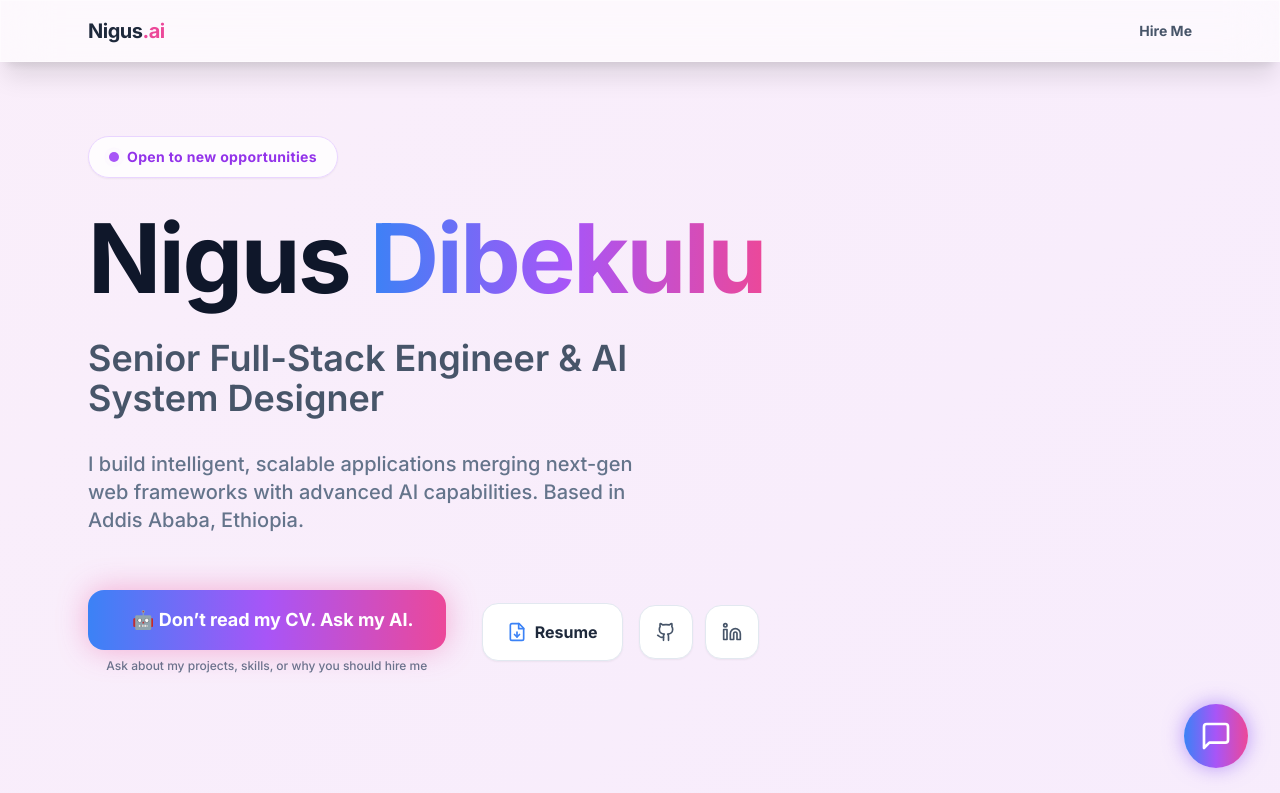
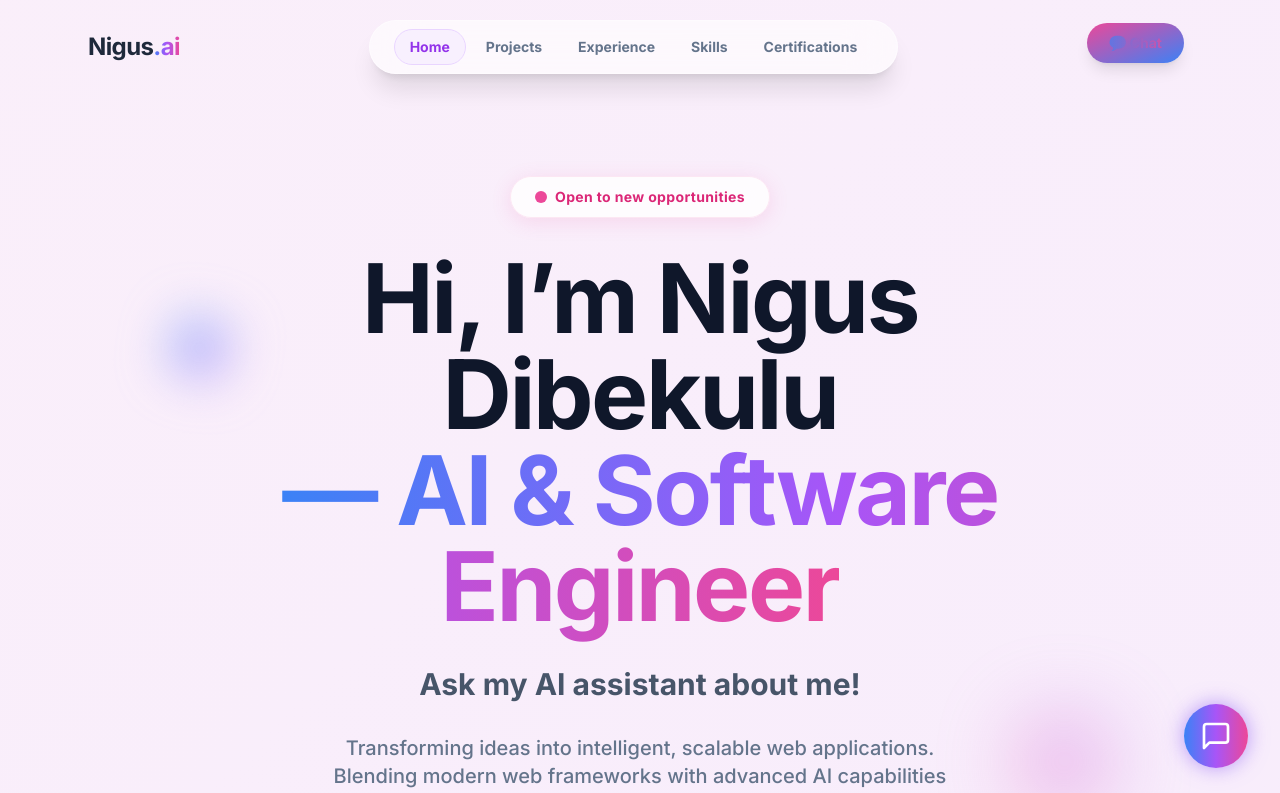
Before and after one commit to nigus21/portfolio-frontend, a React (Vite) app: page / in a window 1280 px wide. Shown: the top 793 px of the page. Built offline with nearby package versions, Linux system fonts and the light colour scheme.

Commit message:
UI updated

```diff
--- a/src/App.jsx
+++ b/src/App.jsx
@@ -1,8 +1,10 @@
 import React from 'react';
+import Navbar from './components/Navbar';
 import Hero from './components/Hero';
 import Timeline from './components/Timeline';
 import Skills from './components/Skills';
 import Projects from './components/Projects';
+import Certifications from './components/Certifications';
 import Chatbot from './components/Chatbot';
 
 function App() {
@@ -16,25 +18,14 @@ function App() {
                 <div className="absolute top-[40%] left-[40%] w-[30%] h-[30%] rounded-full bg-cyan-400/20 blur-[100px] animate-blob animation-delay-3000"></div>
             </div>
 
-            <nav className="fixed top-0 w-full border-b border-white/20 glass z-40">
-                <div className="max-w-6xl mx-auto px-6 py-4 flex justify-between items-center">
-                    <div className="text-xl font-bold tracking-tight text-slate-800">
-                        Nigus<span className="text-pink-500">.ai</span>
-                    </div>
-                    <a
-                        href="#contact"
-                        className="text-sm font-bold text-slate-600 hover:text-purple-600 transition-colors"
-                    >
-                        Hire Me
-                    </a>
-                </div>
-            </nav>
+            <Navbar />
 
             <main className="pt-24 pb-12 max-w-6xl mx-auto px-6 space-y-32">
                 <Hero />
+                <Projects />
+                <Timeline />
                 <Skills />
-                <Timeline />
-                <Projects />
+                <Certifications />
             </main>
 
             <footer className="border-t border-slate-200/50 py-10 mt-20 text-center text-slate-500 text-sm glass">
--- /dev/null
+++ b/src/components/Certifications.jsx
@@ -0,0 +1,93 @@
+import React from 'react';
+import { motion } from 'framer-motion';
+import { Award, ExternalLink } from 'lucide-react';
+
+const certsData = [
+    {
+        title: 'Supervised Machine Learning: Regression and Classification',
+        issuer: 'Stanford University (Andrew Ng)',
+        date: '2023',
+        link: '#',
+        color: 'from-blue-400 to-cyan-400',
+    },
+    {
+        title: 'KIFIYA AI Mastery Training Program',
+        issuer: 'KIFIYA Financial Technology',
+        date: '2023',
+        link: '#',
+        color: 'from-purple-400 to-pink-400',
+    },
+    {
+        title: 'Advanced Learning Algorithms',
+        issuer: 'Stanford University (Andrew Ng)',
+        date: '2023',
+        link: '#',
+        color: 'from-indigo-400 to-purple-400',
+    },
+    {
+        title: 'CCNA Certification',
+        issuer: 'Cisco',
+        date: '2022',
+        link: '#',
+        color: 'from-pink-400 to-orange-400',
+    },
+];
+
+const Certifications = () => {
+    return (
+        <section id="certifications" className="py-24 relative">
+            <div className="text-center mb-16">
+                <motion.h2
+                    initial={{ opacity: 0, y: 20 }}
+                    whileInView={{ opacity: 1, y: 0 }}
+                    viewport={{ once: true }}
+                    className="text-4xl md:text-6xl font-extrabold text-slate-900"
+                >
+                    My <span className="text-gradient">Certifications</span>
+                </motion.h2>
+                <p className="mt-4 text-slate-500 max-w-2xl mx-auto text-lg font-medium">
+                    Continuous learning and verified expertise in AI and networking.
+                </p>
+            </div>
+
+            <div className="grid grid-cols-1 md:grid-cols-2 gap-8">
+                {certsData.map((cert, index) => (
+                    <motion.a
+                        href={cert.link}
+                        target="_blank"
+                        rel="noopener noreferrer"
+                        key={index}
+                        initial={{ opacity: 0, scale: 0.9, y: 30 }}
+                        whileInView={{ opacity: 1, scale: 1, y: 0 }}
+                        viewport={{ once: true, margin: '-50px' }}
+                        whileHover={{ y: -5, scale: 1.02 }}
+                        transition={{ duration: 0.4, delay: index * 0.1 }}
+                        className="p-8 rounded-3xl glass relative group overflow-hidden border border-white hover:border-purple-200 shadow-sm hover:shadow-xl transition-all duration-300 block"
+                    >
+                        <div className={`absolute top-0 right-0 w-32 h-32 bg-gradient-to-br ${cert.color} opacity-20 rounded-bl-full blur-[30px] group-hover:opacity-40 transition-all duration-500`}></div>
+
+                        <div className="flex items-start justify-between">
+                            <div className={`p-4 rounded-2xl bg-gradient-to-br ${cert.color} text-white shadow-md mb-6 inline-block`}>
+                                <Award className="w-8 h-8" />
+                            </div>
+                            <ExternalLink className="w-6 h-6 text-slate-300 group-hover:text-purple-500 transition-colors" />
+                        </div>
+
+                        <h3 className="text-2xl font-bold mb-3 text-slate-800 relative z-10 group-hover:text-purple-600 transition-colors leading-tight">
+                            {cert.title}
+                        </h3>
+
+                        <div className="flex justify-between items-center mt-6 border-t border-slate-100 pt-5">
+                            <span className="text-slate-500 font-bold">{cert.issuer}</span>
+                            <span className="px-4 py-1.5 bg-slate-100 rounded-full text-xs font-bold text-slate-600 tracking-wider">
+                                {cert.date}
+                            </span>
+                        </div>
+                    </motion.a>
+                ))}
+            </div>
+        </section>
+    );
+};
+
+export default Certifications;
--- a/src/components/Hero.jsx
+++ b/src/components/Hero.jsx
@@ -1,6 +1,6 @@
 import React from 'react';
 import { motion } from 'framer-motion';
-import { FileDown, Mail, Github, Linkedin, Sparkles } from 'lucide-react';
+import { FileDown, Github, Linkedin, Sparkles } from 'lucide-react';
 
 const Hero = () => {
     const openChat = () => {
@@ -8,22 +8,22 @@ const Hero = () => {
     };
 
     return (
-        <section className="relative min-h-[70vh] flex flex-col items-start justify-center text-left pt-10" id="contact">
+        <section id="home" className="relative min-h-[90vh] flex flex-col items-center justify-center text-center pt-20">
             <motion.div
                 initial={{ opacity: 0, y: 30 }}
                 animate={{ opacity: 1, y: 0 }}
-                transition={{ duration: 0.6, staggerChildren: 0.1 }}
-                className="space-y-8 w-full"
+                transition={{ duration: 0.6, staggerChildren: 0.15 }}
+                className="space-y-8 w-full max-w-4xl mx-auto flex flex-col items-center"
             >
                 <motion.div
-                    initial={{ opacity: 0, scale: 0.9 }}
+                    initial={{ opacity: 0, scale: 0.8 }}
                     animate={{ opacity: 1, scale: 1 }}
-                    transition={{ duration: 0.5 }}
-                    className="inline-flex items-center space-x-2 bg-white/80 backdrop-blur-sm text-purple-600 px-5 py-2.5 rounded-full border border-purple-200 shadow-sm text-sm font-bold tracking-wide"
+                    transition={{ duration: 0.5, type: 'spring', bounce: 0.5 }}
+                    className="inline-flex items-center space-x-2 bg-white/80 backdrop-blur-md text-pink-600 px-6 py-2.5 rounded-full shadow-[0_4px_20px_rgba(236,72,153,0.15)] border border-pink-100 text-sm font-bold tracking-wide"
                 >
-                    <span className="relative flex h-2.5 w-2.5">
-                        <span className="animate-ping absolute inline-flex h-full w-full rounded-full bg-purple-400 opacity-75"></span>
-                        <span className="relative inline-flex rounded-full h-2.5 w-2.5 bg-purple-500"></span>
+                    <span className="relative flex h-3 w-3">
+                        <span className="animate-ping absolute inline-flex h-full w-full rounded-full bg-pink-400 opacity-75"></span>
+                        <span className="relative inline-flex rounded-full h-3 w-3 bg-pink-500"></span>
                     </span>
                     <span>Open to new opportunities</span>
                 </motion.div>
@@ -32,76 +32,87 @@ const Hero = () => {
                     initial={{ opacity: 0, y: 20 }}
                     animate={{ opacity: 1, y: 0 }}
                     transition={{ duration: 0.5, delay: 0.1 }}
-                    className="text-6xl md:text-8xl font-extrabold tracking-tight text-slate-900 leading-[1.1]"
+                    className="text-5xl sm:text-7xl lg:text-8xl font-black tracking-tight text-slate-900 leading-[1.1]"
                 >
-                    Nigus <span className="text-gradient">Dibekulu</span>
+                    Hi, I’m Nigus Dibekulu
+                    <br />
+                    <span className="text-gradient">— AI & Software Engineer</span>
                 </motion.h1>
 
                 <motion.h2
                     initial={{ opacity: 0, y: 20 }}
                     animate={{ opacity: 1, y: 0 }}
                     transition={{ duration: 0.5, delay: 0.2 }}
-                    className="text-2xl md:text-4xl text-slate-600 max-w-2xl font-semibold"
+                    className="text-2xl md:text-3xl text-slate-600 font-bold"
                 >
-                    Senior Full-Stack Engineer & AI System Designer
+                    Ask my AI assistant about me!
                 </motion.h2>
 
                 <motion.p
                     initial={{ opacity: 0, y: 20 }}
                     animate={{ opacity: 1, y: 0 }}
                     transition={{ duration: 0.5, delay: 0.3 }}
-                    className="max-w-xl text-slate-500 text-lg md:text-xl leading-relaxed font-medium"
+                    className="max-w-2xl text-slate-500 text-lg md:text-xl leading-relaxed font-medium"
                 >
-                    I build intelligent, scalable applications merging next-gen web frameworks with advanced AI capabilities. Based in Addis Ababa, Ethiopia.
+                    Transforming ideas into intelligent, scalable web applications. Blending modern web frameworks with advanced AI capabilities natively from Addis Ababa, Ethiopia.
                 </motion.p>
 
                 <motion.div
-                    initial={{ opacity: 0, y: 20 }}
-                    animate={{ opacity: 1, y: 0 }}
+                    initial={{ opacity: 0, scale: 0.9 }}
+                    animate={{ opacity: 1, scale: 1 }}
                     transition={{ duration: 0.5, delay: 0.4 }}
-                    className="flex flex-col sm:flex-row flex-wrap items-start sm:items-center gap-5 pt-6 relative z-10"
+                    className="flex flex-col items-center gap-6 pt-8 w-full z-10"
                 >
-                    {/* Big Attention Grabber CTA */}
-                    <div className="flex flex-col items-start sm:items-center gap-2">
+                    {/* Main CTA */}
+                    <div className="flex flex-col items-center gap-3">
                         <motion.button
-                            whileHover={{ scale: 1.05 }}
+                            whileHover={{ scale: 1.05, y: -5 }}
                             whileTap={{ scale: 0.95 }}
                             onClick={openChat}
-                            className="relative group flex items-center space-x-3 bg-gradient-to-r from-blue-500 via-purple-500 to-pink-500 text-white px-8 py-4 rounded-2xl font-bold text-lg shadow-[0_0_30px_rgba(236,72,153,0.4)] hover:shadow-[0_0_40px_rgba(139,92,246,0.6)] transition-all duration-300"
+                            className="relative group flex items-center space-x-3 bg-gradient-to-r from-blue-500 via-purple-500 to-pink-500 text-white px-10 py-5 rounded-full font-bold text-xl md:text-2xl shadow-[0_10px_40px_rgba(236,72,153,0.5)] hover:shadow-[0_15px_50px_rgba(139,92,246,0.6)] transition-all duration-300 overflow-hidden"
                         >
-                            <div className="absolute inset-0 rounded-2xl bg-white/20 blur-md opacity-0 group-hover:opacity-100 transition-opacity duration-300"></div>
-                            {/* <Sparkles className="w-6 h-6 animate-pulse" /> */}
-                            <span className="relative z-10">🤖 Don’t read my CV. Ask my AI.</span>
+                            <div className="absolute inset-0 w-full h-full bg-gradient-to-r from-transparent via-white/20 to-transparent -translate-x-full group-hover:animate-[shimmer_1.5s_infinite]"></div>
+                            <Sparkles className="w-7 h-7 animate-pulse text-yellow-200" />
+                            <span className="relative z-10 tracking-wide">🚀 Talk to AI About Nigus</span>
                         </motion.button>
-                        <span className="text-xs text-slate-500 font-medium ml-2 sm:ml-0">
-                            Ask about my projects, skills, or why you should hire me
-                        </span>
                     </div>
 
-                    <div className="flex flex-row gap-4 mt-4 sm:mt-0 sm:ml-4">
+                    <div className="flex flex-row items-center gap-4 mt-2">
                         <motion.a
-                            whileHover={{ scale: 1.05 }}
+                            whileHover={{ scale: 1.05, y: -2 }}
                             whileTap={{ scale: 0.95 }}
                             href="/resume.pdf"
                             target="_blank"
-                            className="flex items-center space-x-2 bg-white text-slate-800 border border-slate-200 px-6 py-4 rounded-2xl font-bold shadow-sm hover:shadow-md transition-all"
+                            className="flex items-center space-x-2 bg-white text-slate-800 border-2 border-slate-100 px-8 py-3.5 rounded-2xl font-bold shadow-lg shadow-blue-500/5 hover:shadow-blue-500/10 hover:border-blue-200 transition-all text-lg"
                         >
                             <FileDown className="w-5 h-5 text-blue-500" />
-                            <span>Resume</span>
+                            <span>Download CV</span>
                         </motion.a>
 
                         <div className="flex items-center gap-3">
-                            <a href="https://github.com" target="_blank" rel="noreferrer" className="p-4 bg-white border border-slate-200 rounded-2xl text-slate-600 hover:text-purple-600 shadow-sm hover:shadow-md transition-all">
-                                <Github className="w-5 h-5" />
-                            </a>
-                            <a href="https://linkedin.com" target="_blank" rel="noreferrer" className="p-4 bg-white border border-slate-200 rounded-2xl text-slate-600 hover:text-blue-600 shadow-sm hover:shadow-md transition-all">
-                                <Linkedin className="w-5 h-5" />
-                            </a>
+                            <motion.a whileHover={{ y: -3 }} href="https://github.com" target="_blank" rel="noreferrer" className="p-4 bg-white border border-slate-100 rounded-2xl text-slate-600 hover:text-purple-600 shadow-md hover:shadow-xl hover:border-purple-200 transition-all">
+                                <Github className="w-6 h-6" />
+                            </motion.a>
+                            <motion.a whileHover={{ y: -3 }} href="https://linkedin.com" target="_blank" rel="noreferrer" className="p-4 bg-white border border-slate-100 rounded-2xl text-slate-600 hover:text-blue-600 shadow-md hover:shadow-xl hover:border-blue-200 transition-all">
+                                <Linkedin className="w-6 h-6" />
+                            </motion.a>
                         </div>
                     </div>
                 </motion.div>
 
             </motion.div>
+
+            {/* Floating decorative elements */}
+            <motion.div
+                animate={{ y: [0, -20, 0], rotate: [0, 10, 0] }}
+                transition={{ duration: 5, repeat: Infinity, ease: "easeInOut" }}
+                className="absolute top-1/4 left-10 md:left-20 w-16 h-16 bg-gradient-to-br from-blue-400 to-purple-400 rounded-full blur-xl opacity-60 pointer-events-none"
+            />
+            <motion.div
+                animate={{ y: [0, 20, 0], scale: [1, 1.1, 1] }}
+                transition={{ duration: 6, repeat: Infinity, ease: "easeInOut", delay: 1 }}
+                className="absolute bottom-1/4 right-10 md:right-20 w-24 h-24 bg-gradient-to-tr from-pink-400 to-purple-400 rounded-full blur-2xl opacity-50 pointer-events-none"
+            />
         </section>
     );
 };
--- /dev/null
+++ b/src/components/Navbar.jsx
@@ -0,0 +1,78 @@
+import React, { useState, useEffect } from 'react';
+import { motion, AnimatePresence } from 'framer-motion';
+
+const Navbar = () => {
+    const [scrolled, setScrolled] = useState(false);
+    const [activeMenu, setActiveMenu] = useState('home');
+
+    useEffect(() => {
+        const handleScroll = () => {
+            setScrolled(window.scrollY > 50);
+
+            const sections = ['home', 'projects', 'experience', 'skills', 'certifications'];
+            for (const section of sections) {
+                const element = document.getElementById(section);
+                if (element && window.scrollY >= element.offsetTop - 200) {
+                    setActiveMenu(section);
+                }
+            }
+        };
+        window.addEventListener('scroll', handleScroll);
+        return () => window.removeEventListener('scroll', handleScroll);
+    }, []);
+
+    const openChat = () => {
+        window.dispatchEvent(new CustomEvent('openChat'));
+    };
+
+    const menuItems = [
+        { name: 'Home', id: 'home' },
+        { name: 'Projects', id: 'projects' },
+        { name: 'Experience', id: 'experience' },
+        { name: 'Skills', id: 'skills' },
+        { name: 'Certifications', id: 'certifications' },
+    ];
+
+    return (
+        <nav className={`fixed top-0 w-full z-40 transition-all duration-300 ${scrolled ? 'bg-white/80 backdrop-blur-xl border-b border-purple-100 shadow-md py-3' : 'bg-transparent py-5'
+            }`}>
+            <div className="max-w-6xl mx-auto px-6 flex justify-between items-center">
+                <a href="#home" className="text-2xl font-black tracking-tight text-slate-800 hover:scale-105 transition-transform">
+                    Nigus<span className="text-gradient">.ai</span>
+                </a>
+
+                {/* Desktop Menu */}
+                <div className="hidden lg:flex items-center space-x-1 glass px-6 py-2 rounded-full border border-purple-100/50 shadow-sm relative">
+                    {menuItems.map((item) => (
+                        <a
+                            key={item.id}
+                            href={`#${item.id}`}
+                            className={`relative px-4 py-2 text-sm font-bold transition-colors ${activeMenu === item.id ? 'text-purple-600' : 'text-slate-500 hover:text-slate-800'
+                                }`}
+                        >
+                            {activeMenu === item.id && (
+                                <motion.div
+                                    layoutId="active-pill"
+                                    className="absolute inset-0 bg-purple-100/50 rounded-full border border-purple-200"
+                                    transition={{ type: 'spring', duration: 0.5 }}
+                                />
+                            )}
+                            <span className="relative z-10">{item.name}</span>
+                        </a>
+                    ))}
+                </div>
+
+                <button
+                    onClick={openChat}
+                    className="relative inline-flex items-center justify-center p-0.5 mb-2 mr-2 overflow-hidden text-sm font-bold text-gray-900 rounded-full group bg-gradient-to-br from-pink-500 to-blue-500 group-hover:from-pink-500 group-hover:to-blue-500 hover:text-white dark:text-white focus:ring-4 focus:outline-none focus:ring-pink-200 shadow-lg hover:shadow-xl hover:scale-105 transition-all mb-0 mr-0"
+                >
+                    <span className="relative px-5 py-2 transition-all ease-in duration-75 bg-white dark:bg-gray-900 rounded-full group-hover:bg-opacity-0 text-transparent bg-clip-text bg-gradient-to-r from-blue-500 to-pink-500 group-hover:text-white flex items-center gap-2">
+                        💬 Chat
+                    </span>
+                </button>
+            </div>
+        </nav>
+    );
+};
+
+export default Navbar;
--- a/src/components/Projects.jsx
+++ b/src/components/Projects.jsx
@@ -45,7 +45,7 @@ const Projects = () => {
     );
 
     return (
-        <section className="py-24">
+        <section id="projects" className="py-24">
             <div className="text-center mb-16">
                 <motion.h2
                     initial={{ opacity: 0, y: 20 }}
@@ -66,8 +66,8 @@ const Projects = () => {
                         key={cat}
                         onClick={() => setFilter(cat)}
                         className={`px-6 py-3 rounded-full text-sm font-bold transition-all shadow-sm ${filter === cat
-                                ? 'bg-gradient-to-r from-blue-500 to-purple-500 text-white scale-105 shadow-[0_4px_15px_rgba(139,92,246,0.3)]'
-                                : 'bg-white text-slate-600 hover:text-purple-600 hover:bg-purple-50'
+                            ? 'bg-gradient-to-r from-blue-500 to-purple-500 text-white scale-105 shadow-[0_4px_15px_rgba(139,92,246,0.3)]'
+                            : 'bg-white text-slate-600 hover:text-purple-600 hover:bg-purple-50'
                             }`}
                     >
                         {cat}
@@ -87,8 +87,8 @@ const Projects = () => {
                             key={project.title}
                             whileHover={{ y: -10 }}
                             className={`p-8 glass rounded-3xl relative group border transition-all duration-300 ${project.featured
-                                    ? 'border-purple-300 shadow-purple-500/10 shadow-xl overflow-hidden'
-                                    : 'border-white hover:border-blue-200 hover:shadow-xl'
+                                ? 'border-purple-300 shadow-purple-500/10 shadow-xl overflow-hidden'
+                                : 'border-white hover:border-blue-200 hover:shadow-xl'
                                 }`}
                         >
                             {project.featured && (
--- a/src/components/Skills.jsx
+++ b/src/components/Skills.jsx
@@ -10,7 +10,7 @@ const skillsData = [
 
 const Skills = () => {
     return (
-        <section className="py-24">
+        <section id="skills" className="py-24">
             <div className="text-center mb-16">
                 <motion.h2
                     initial={{ opacity: 0, y: 20 }}
--- a/src/components/Timeline.jsx
+++ b/src/components/Timeline.jsx
@@ -39,7 +39,7 @@ const Timeline = () => {
     ];
 
     return (
-        <section className="py-24 relative">
+        <section id="experience" className="py-24 relative">
             <div className="text-center mb-20">
                 <motion.h2
                     initial={{ opacity: 0, y: 20 }}
```
